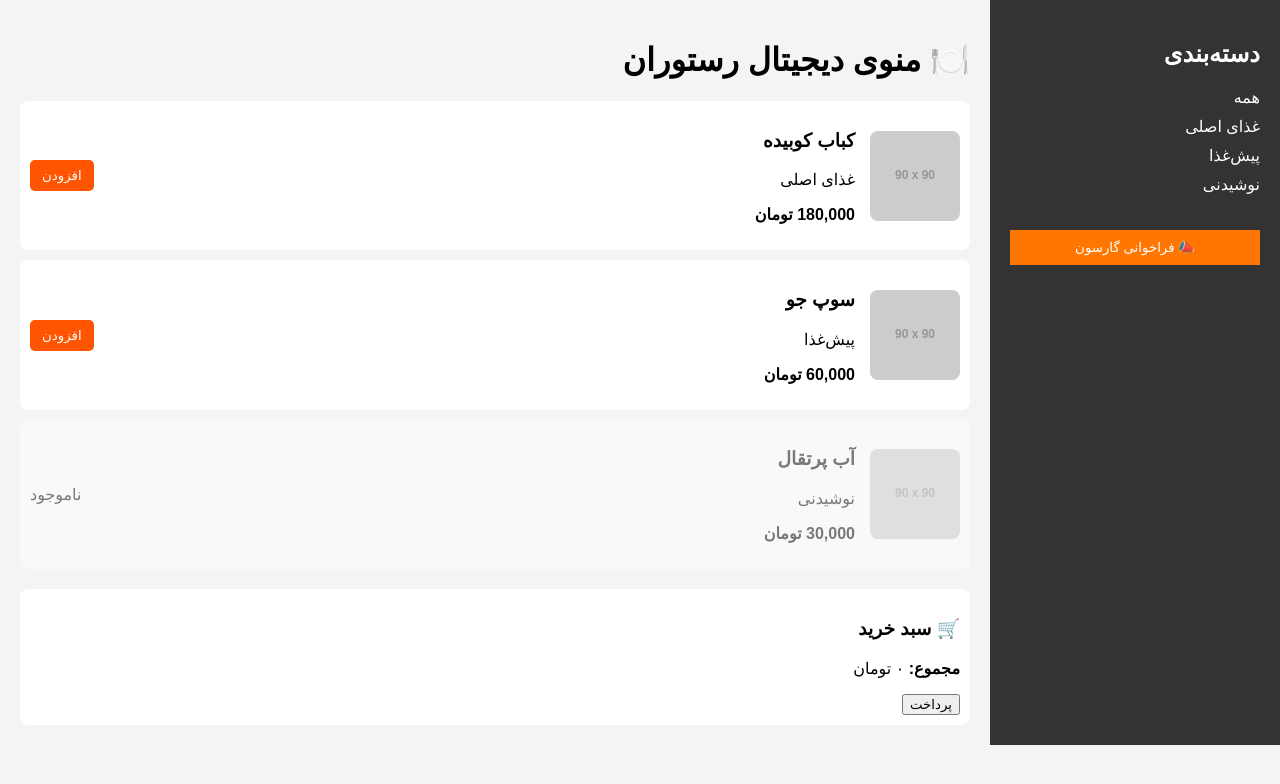
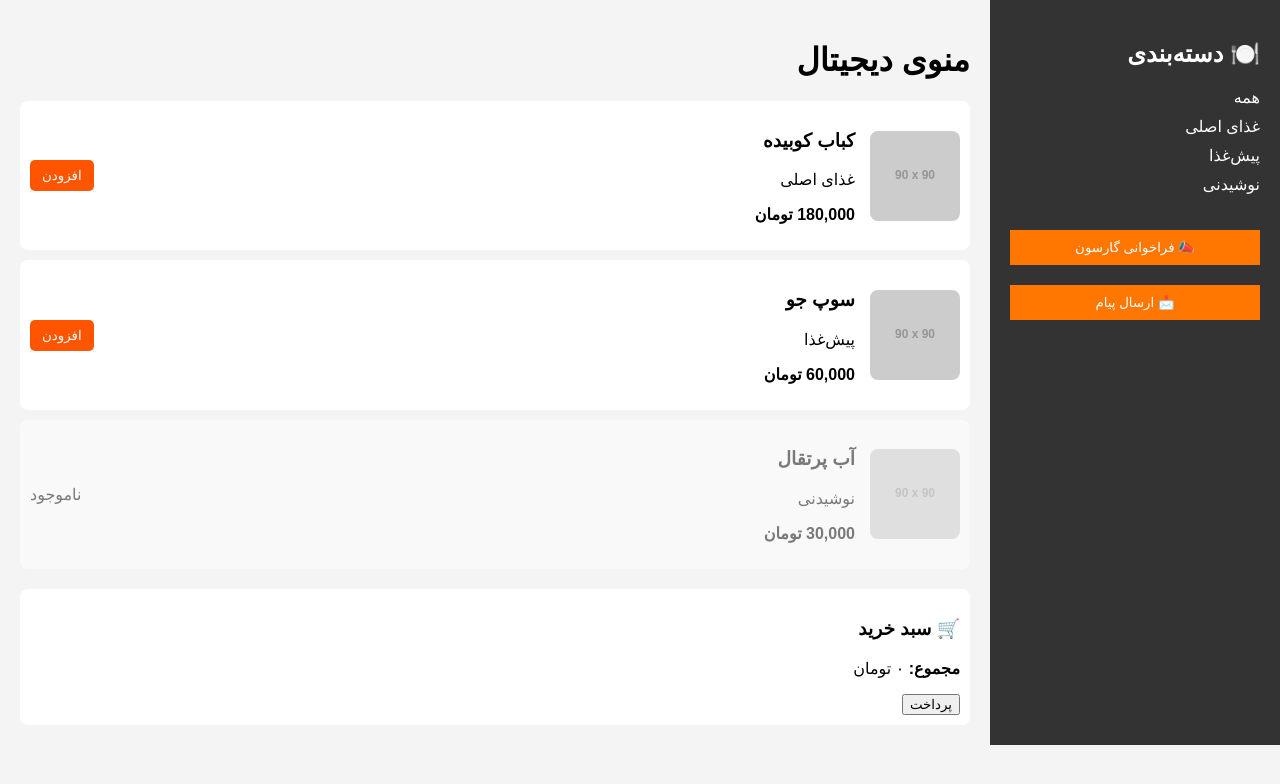
Before and after one commit to MuhammadJghz7/Digital-Menu, a plain HTML site: page index.html in a window 1280 px wide. Drawn offline with Linux system fonts and the light colour scheme; placeholder pictures from the web are drawn by us.

Commit message:
Update index.html

```diff
--- a/index.html
+++ b/index.html
@@ -2,13 +2,13 @@
 <html lang="fa">
 <head>
   <meta charset="UTF-8">
-  <title>منوی دیجیتال پیشرفته</title>
+  <title>منوی دیجیتال رستوران</title>
   <link rel="stylesheet" href="style.css">
 </head>
 <body>
   <div class="container">
     <aside class="sidebar">
-      <h2>دسته‌بندی</h2>
+      <h2>🍽️ دسته‌بندی</h2>
       <ul id="category-list">
         <li onclick="filterCategory('همه')">همه</li>
         <li onclick="filterCategory('غذای اصلی')">غذای اصلی</li>
@@ -16,11 +16,13 @@
         <li onclick="filterCategory('نوشیدنی')">نوشیدنی</li>
       </ul>
       <button onclick="callWaiter()">📣 فراخوانی گارسون</button>
+      <button onclick="sendMessageToWaiter()">📩 ارسال پیام</button>
     </aside>
 
     <main class="menu">
-      <h1>🍽️ منوی دیجیتال رستوران</h1>
+      <h1>منوی دیجیتال</h1>
       <div id="food-list" class="food-list"></div>
+
       <div id="cart" class="cart">
         <h3>🛒 سبد خرید</h3>
         <ul id="cart-items"></ul>
```
